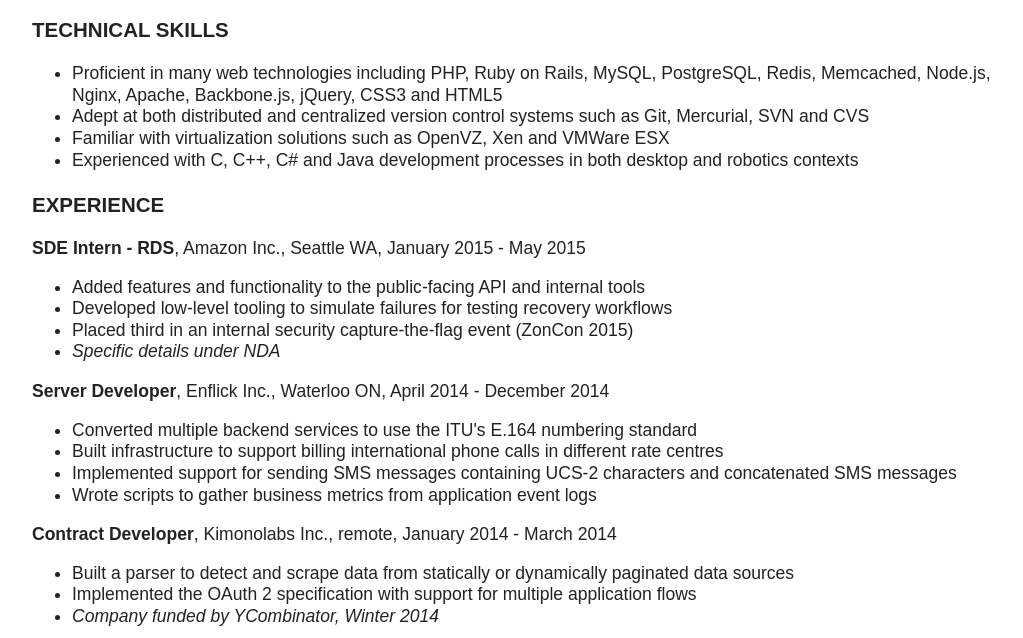
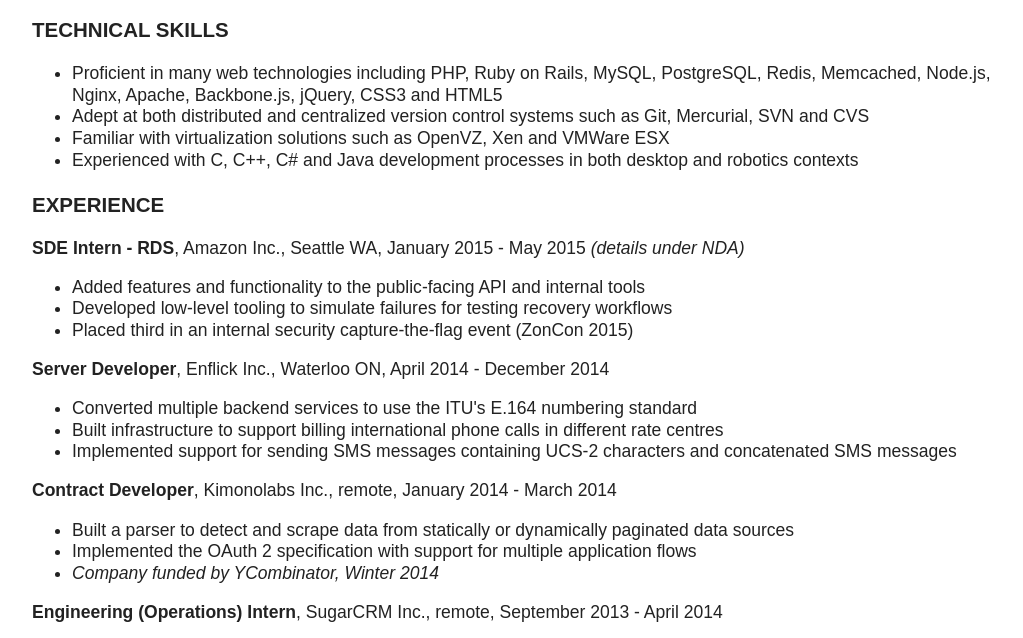
Before and after one commit to axyjo/axyjo.github.com, a plain HTML site: page index.html in a window 1280 px wide. Shown: the part 138-776 px from the top of the page, without its empty margins (128-1151 px from the left). Drawn offline with Linux system fonts and the light colour scheme.

Commit message:
Update index.html

```diff
--- a/index.html
+++ b/index.html
@@ -210,13 +210,12 @@
 		<a id="experience"><div><h3>Experience</h3></div></a>
 
 		<div class="item">
-		<div class="item_head"><strong>SDE Intern - RDS</strong>, Amazon Inc., Seattle WA, January 2015 - May 2015</div>
+		<div class="item_head"><strong>SDE Intern - RDS</strong>, Amazon Inc., Seattle WA, January 2015 - May 2015 <em>(details under NDA)</em></div>
 		<div class="item_desc">
 		<ul>
 			<li>Added features and functionality to the public-facing API and internal tools</li>
 			<li>Developed low-level tooling to simulate failures for testing recovery workflows</li>
 			<li>Placed third in an internal security capture-the-flag event (ZonCon 2015)</li>
-			<li><em>Specific details under NDA</em></li>
 		</ul>
 		</div>
 		</div>
@@ -228,7 +227,7 @@
 		<li>Converted multiple backend services to use the ITU's E.164 numbering standard</li>
 		<li>Built infrastructure to support billing international phone calls in different rate centres</li>
 		<li>Implemented support for sending SMS messages containing UCS-2 characters and concatenated SMS messages</li>
-		<li>Wrote scripts to gather business metrics from application event logs</li>
+		<!--<li>Wrote scripts to gather business metrics from application event logs</li>-->
 		</ul>
 		</div>
 		</div>
@@ -248,7 +247,7 @@
 		<div class="item_head"><strong>Engineering (Operations) Intern</strong>, SugarCRM Inc., remote, September 2013 - April 2014</div>
 		<div class="item_desc">
 		<ul>
-		<li>Worked on a large scale next-generation SaaS/On Demand product delivery system designed to run on Amazon Web Services</li>
+		<li>Worked on a large scale SaaS/On Demand product delivery system built on Amazon Web Services</li>
 		<li>Provided on-call internal support and analysis for product launch issues</li>
 		<li>Generated large data sets for use in prospect demos</li>
 		</ul>
```
